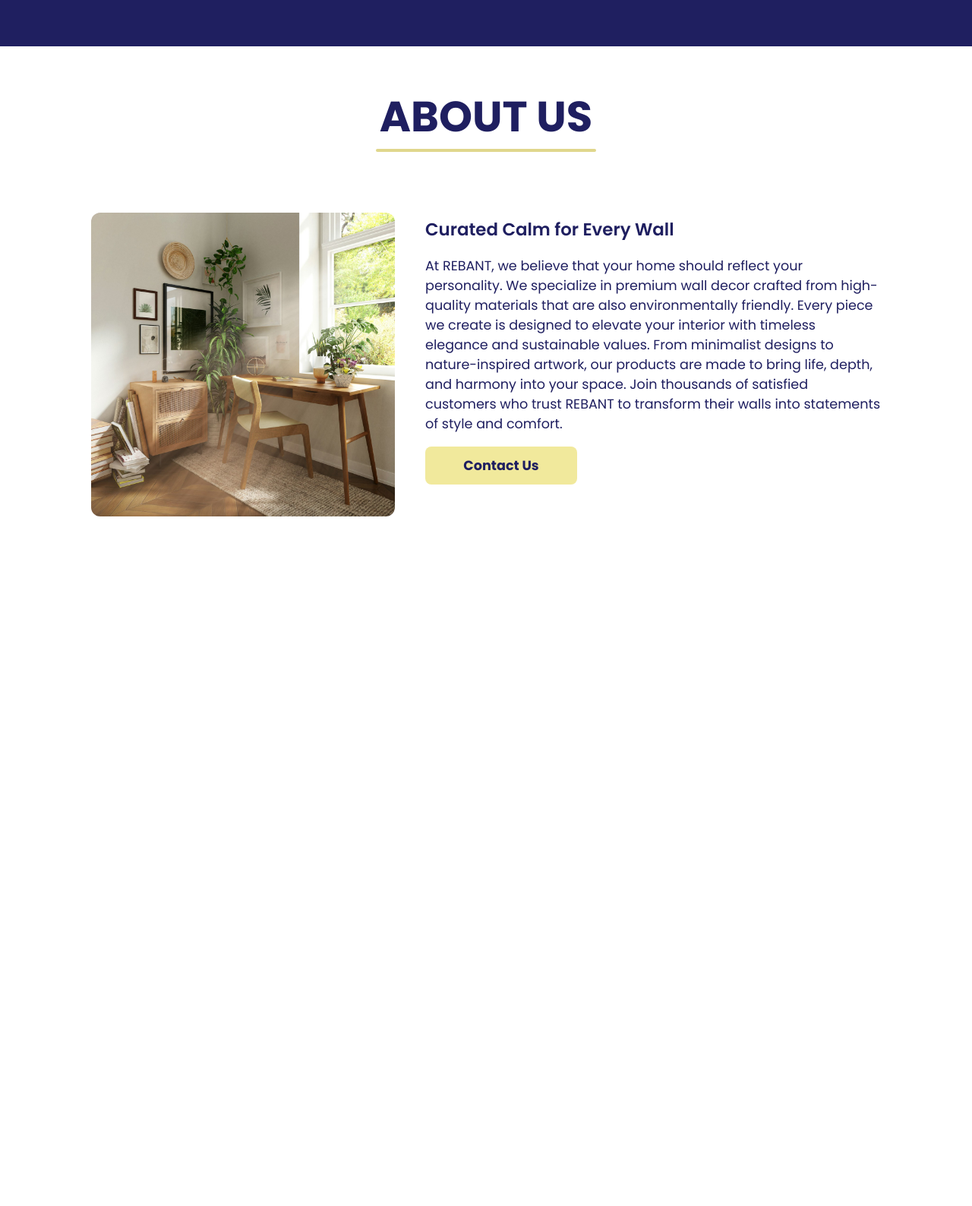
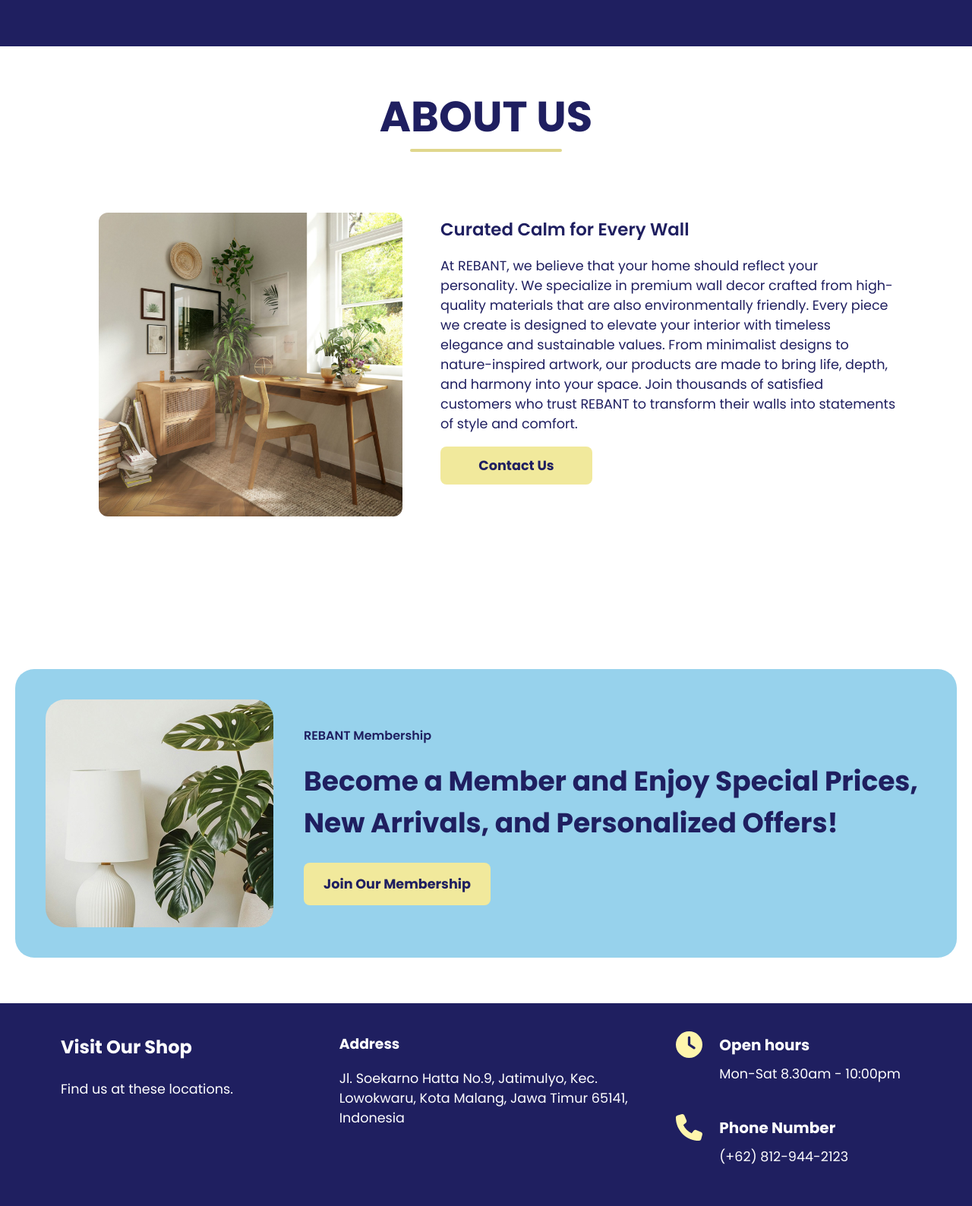
Before and after one commit to chiquixs/Web-Database, a PHP site: page / in a window 1280 px wide. Shown: the part 671-2259 px from the top of the page at 76% size. Before the commit the page ends 1351 px from the top, so only its background shows below. Run offline with PHP 8.4, Linux system fonts and the light colour scheme; some web fonts are replaced.

Commit message:
Selesai homepage

```diff
--- a/index.php
+++ b/index.php
@@ -57,7 +57,49 @@
         </div>
             </div>
         </div>
+    </section>
 
+    <section class="membership">
+        <div class="mb-box">
+            <div class="mb-content">
+                <img src="image/2.jpeg" alt="">
+                <div class="mb-text">
+                    <p>REBANT Membership</p>
+                    <h2>Become a Member and Enjoy Special Prices, New Arrivals, and Personalized Offers!</h2>
+                    <button>Join Our Membership</button>
+                </div>
+            </div>
+        </div>
+    </section>
+
+    <section class="address">
+        <div class="address-box">
+            <div class="address-left">
+                <h2>Visit Our Shop</h2>
+                <p class="add-desc">Find us at these locations.</p>
+            </div>
+            <div class="address-mid">
+                <h3>Address</h3>
+                <p>Jl. Soekarno Hatta No.9, Jatimulyo, Kec. Lowokwaru, Kota Malang, Jawa Timur 65141, Indonesia</p>
+            </div>
+            <div class="address-right">
+                <div class="address-item">
+                    <!-- <i class="fa-solid fa-clock"></i> -->
+                     <svg xmlns="http://www.w3.org/2000/svg" viewBox="0 0 512 512"><!--!Font Awesome Free 6.7.2 by @fontawesome - https://fontawesome.com License - https://fontawesome.com/license/free Copyright 2025 Fonticons, Inc.--><path fill="#fef5ac" d="M256 0a256 256 0 1 1 0 512A256 256 0 1 1 256 0zM232 120l0 136c0 8 4 15.5 10.7 20l96 64c11 7.4 25.9 4.4 33.3-6.7s4.4-25.9-6.7-33.3L280 243.2 280 120c0-13.3-10.7-24-24-24s-24 10.7-24 24z"/></svg>
+                     <div class="detail">
+                        <h3>Open hours</h3>
+                        <p>Mon-Sat 8.30am - 10:00pm</p>
+                     </div>
+                </div>
+                <div class="address-item">
+                    <svg xmlns="http://www.w3.org/2000/svg" viewBox="0 0 512 512"><!--!Font Awesome Free 6.7.2 by @fontawesome - https://fontawesome.com License - https://fontawesome.com/license/free Copyright 2025 Fonticons, Inc.--><path fill="#fef5ac" d="M164.9 24.6c-7.7-18.6-28-28.5-47.4-23.2l-88 24C12.1 30.2 0 46 0 64C0 311.4 200.6 512 448 512c18 0 33.8-12.1 38.6-29.5l24-88c5.3-19.4-4.6-39.7-23.2-47.4l-96-40c-16.3-6.8-35.2-2.1-46.3 11.6L304.7 368C234.3 334.7 177.3 277.7 144 207.3L193.3 167c13.7-11.2 18.4-30 11.6-46.3l-40-96z"/></svg>
+                    <div class="detail">
+                        <h3>Phone Number</h3>
+                        <p>(+62) 812-944-2123</p>
+                    </div>
+                </div>
+            </div>
+        </div>
     </section>
     </main>
 </body>
--- a/style.css
+++ b/style.css
@@ -412,7 +412,7 @@ p {
     }
     .underline{
       margin-top: 0;
-      width: 290px;
+      width: 200px;
       height: 4px;
       background-color: #e0d78c;
       margin: 0 auto;
@@ -421,11 +421,12 @@ p {
       margin-bottom: 80px;
     }
     .desc{
-      margin:  0 20px;
+      margin:  0 10px;
+      margin-left: 20px;
       display: flex;
       align-items: flex-start;
       justify-content: center;
-      gap: 40px;
+      gap: 50px;
       padding: 0 40px;
       flex-wrap: wrap;
       margin-top: 0;
@@ -438,6 +439,7 @@ p {
       max-width: 400px;
       height: auto;
       border-radius: 12px;
+      margin-left: 20px;
     }
     .about-text p span{
       font-weight: 600;
@@ -445,8 +447,138 @@ p {
     }
     .about-text button{
       width: 200px;
+      background: #f1e99c;
     }
     .about-text button:hover{
       background-color: #e0d78c;
     transform: scale(1.05);
     }
+
+
+    /* Membership */
+    .membership{
+      background: #ffffff;
+      padding: 20px 20px 60px 20px;
+      display: flex;
+      justify-content: center;
+    }
+
+    .mb-box{
+      background: #97D2EC;
+      color: #ffffff;
+      border-radius: 25px;
+      padding: 40px;
+      max-width: 1200px;
+      width: 100%;
+    }
+
+    .mb-box img{
+      max-width: 300px;
+      height: auto;
+      border-radius: 25px;
+      object-fit: cover;
+    }
+
+    .mb-content{
+      display: flex;
+      align-items: center;
+      gap: 40px;
+      flex-wrap: wrap;
+    }
+
+    .mb-text{
+      flex: 1;
+      /* flex-wrap: wrap; */
+      text-align: left;
+      /* align-content:  */
+      justify-content: left;
+    }
+    .mb-text p{
+      font-size: 16px;
+      font-weight: 600;
+      color: #1f1f60;
+      margin-bottom: 0px;
+      /* border: 2px solid #f1e99c; */
+      /* background: #1f1f60; */
+      /* width: 170px; */
+      border-radius: 25px;
+      /* padding: 8px; */
+    }
+    .mb-text h2{
+      font-size: 36px;
+      text-align: left;
+      margin-top: 20px;
+      color: #1f1f60;
+    }
+    .mb-text button{
+      width: 30%;
+      transition: tranform 0.2s ease;
+        border: 3px solid transparent;
+    }
+    .mb-text button:hover{
+      /* background-color: #e0d78c; */
+      background-color: #97D2EC;
+      /* color: #f1e99c; */
+      transform: scale(1.05);
+      border: 3px solid #f1e99c;
+      /* margin-top: 10px; */
+      /* padding: 12px; */
+
+    }
+
+    /* ADDRESS */
+    .address{
+      background: #1f1f60;
+      padding: 20px 20px 20px 20px;
+      /* display: flex; */
+      /* justify-content: center; */
+    }
+
+    .address-item svg{
+      max-width: 35px;
+      height: auto;
+      /* align-items: center; */
+      padding: 17px;
+
+    }
+
+    .address-box{
+      display: flex;
+      flex-wrap: wrap;
+      gap: 40px;
+      justify-content: space-between;
+      margin-bottom: 10px;
+    }
+
+    .address-left{
+      flex-wrap: wrap;
+      align-items: start;
+      justify-content: left;
+    }
+    .address-left h2, .add-desc{
+      margin-left: 30px;
+      padding-left: 30px;
+      text-align: left;
+    }
+    .address-left, .address-mid, .address-right{
+      flex: 1;
+      min-width: 250px;
+    }
+
+    .detail h3{
+      margin-bottom: 10px;
+      font-size: 20px;
+    }
+
+    .address-item{
+      display: flex;
+      align-items: start;
+      gap: 5px;
+      margin-bottom: 5px;
+      /* justify-content: center; */
+    }
+
+
+    @media screen and (max-width: 900px){
+
+    }
```
